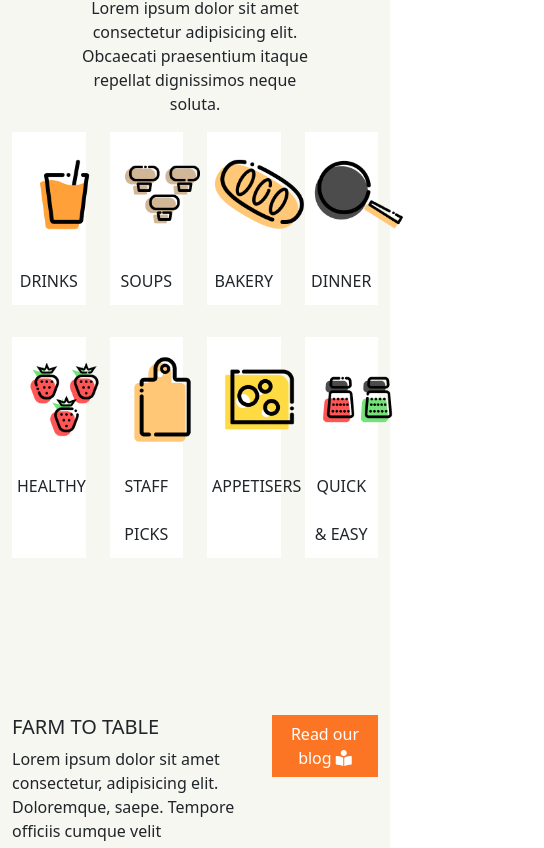
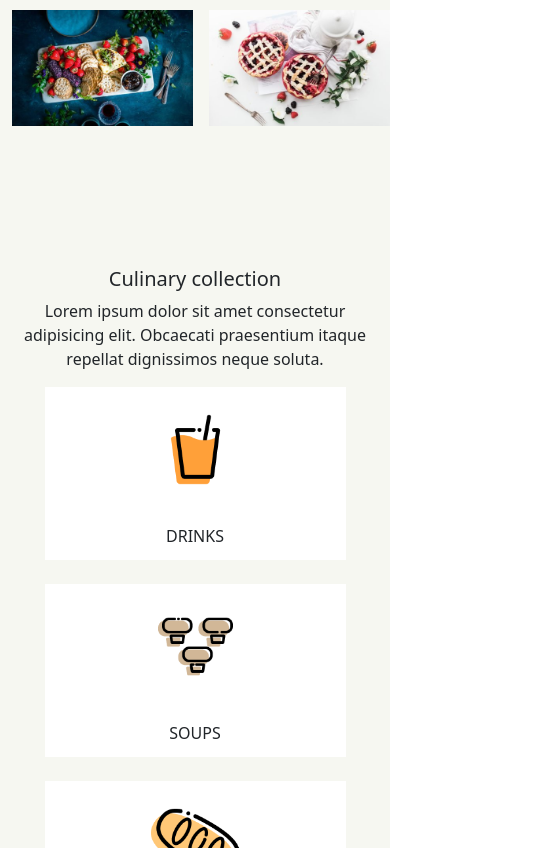
Before and after one commit to DavideZattra/proj-html-vuejs, a Vue app: page / in a window 390 px wide. Shown: the part 2256-3104 px from the top of the page, 544 px wide, since content can reach past the window. Built offline with nearby package versions, Linux system fonts and the light colour scheme.

Commit message:
working on responsiveness

```diff
--- a/src/components/Footer.vue
+++ b/src/components/Footer.vue
@@ -3,8 +3,8 @@
     <!-- section with all info about avada social links and store link -->
     <section id="ms_upper-footer" class="container">
       <div class="row justify-content-center pt-5 pb-5">
-        <div id="ms_social" class="col-3 border-end">
-          <a href="#"><img class="" src="../assets/img/avada-food-logo-mob.png" alt="Main Avada Logo"></a>
+        <div id="ms_social" class="col-12 col-sm-8 col-md-3 border-end">
+          <a href="#"><img  src="../assets/img/avada-food-logo-mob.png" alt="Main Avada Logo"></a>
           <ul class="d-flex p-0">
 
             <li class="pt-2 ps-2 pe-2"><a href="#"></a><i class="fab fa-facebook"></i></li>
@@ -14,14 +14,14 @@
 
           </ul>
         </div>
-        <div class="col-3 border-end">
+        <div class="col-12 col-sm-8 col-md-3 border-end">
           <ul>
             <li class="text-capitalize pb-2" v-for="(element, index) in sectionList" :key="index">
               <a :href="element.url"> {{ element.name }}</a>
             </li>
           </ul>
         </div>
-        <div id="ms_contacts" class="col-3 border-end">
+        <div id="ms_contacts" class="col-12 col-sm-8 col-md-3 border-end">
           <h5>contact</h5>
           <ul class="p-0">
             <li class="d-flex">
@@ -39,7 +39,7 @@
             </li>
           </ul>
         </div>
-        <div id="ms_appStore" class="col-3 ">
+        <div id="ms_appStore" class="col-12 col-sm-8 col-md-3 ">
           <h5>get our app!</h5>
           <img class="img-fluid" src="../assets/img/download-android.png" alt="">
           <img class="img-fluid" src="../assets/img/download-app-store.png" alt="">
--- a/src/components/MainCollection.vue
+++ b/src/components/MainCollection.vue
@@ -3,27 +3,27 @@
 
     <div class="row justify-content-center">
 
-        <div class="col-8 text-center">
+        <div class="col-12 col-md-8 text-center">
 
             <h5>Culinary collection</h5>
             <p>Lorem ipsum dolor sit amet consectetur adipisicing elit. Obcaecati praesentium itaque repellat dignissimos neque soluta.</p>
         </div>
     </div>
     <div class="row justify-content-center P-0">
-        <div class="col-3">
+        <div class="col-10 col-sm-6 col-md-3 mb-4">
             <div class="ms_card">
                 <img src="../assets/img/drinks-recipes.png" alt="">
                 <p>drinks</p>
             </div>
         </div>
-        <div class="col-3">
+        <div class="col-10 col-sm-6 col-md-3 mb-4">
 
             <div class="ms_card">
                 <img src="../assets/img/soups-recipes.png" alt="">
                 <p>soups</p>
             </div>
         </div>
-        <div class="col-3">
+        <div class="col-10 col-sm-6 col-md-3 mb-4">
 
             <div class="ms_card">
                 <img src="../assets/img/baking-recipes.png" alt="">
@@ -31,7 +31,7 @@
             </div>
 
         </div>
-        <div class="col-3">
+        <div class="col-10 col-sm-6 col-md-3 mb-4">
 
             <div class="ms_card">
                 <img src="../assets/img/dinner-recipes.png" alt="">
@@ -39,7 +39,7 @@
             </div>
 
         </div>
-        <div class="col-3">
+        <div class="col-10 col-sm-6 col-md-3 mb-4">
 
             <div class="ms_card">
                 <img src="../assets/img/healthy-recipes.png" alt="">
@@ -47,7 +47,7 @@
             </div>
 
         </div>
-        <div class="col-3">
+        <div class="col-10 col-sm-6 col-md-3 mb-4">
 
         <div class="ms_card">
             <img src="../assets/img/staff-picks.png" alt="">
@@ -55,14 +55,14 @@
         </div>
 
         </div>
-        <div class="col-3">
+        <div class="col-10 col-sm-6 col-md-3 mb-4">
             <div class="ms_card">
                 <img src="../assets/img/premium-recipes.png" alt="">
                 <p>Appetisers</p>
             </div>
         </div>
 
-        <div class="col-3">
+        <div class="col-10 col-sm-6 col-md-3 mb-4">
 
             <div class="ms_card">
                 <img src="../assets/img/quick-easy-recipes.png" alt="">
@@ -89,10 +89,7 @@ name : 'CulinaryCollection',
 
     padding-top: 125px;
 
-    .col-3{
 
-        margin-bottom: 32px;
-    }
 
     .ms_card{
 
--- a/src/components/MainFarmToTable.vue
+++ b/src/components/MainFarmToTable.vue
@@ -3,20 +3,20 @@
 
     <div class="row justify-content-center p-0">
 
-      <div class="col-8">
+      <div class="col-12 col-md-8">
 
         <h5 class="text-uppercase">Farm to table</h5>
         <p>Lorem ipsum dolor sit amet consectetur, adipisicing elit. Doloremque, saepe. Tempore officiis cumque velit accusamus.</p>
 
       </div>
 
-      <div class="col-4 text-end">
+      <div class="col-12 col-md-4 text-center text-md-end mb-2">
 
         <button class="btn">Read our blog <i class="fas fa-book-reader"></i></button>
 
       </div>
 
-      <div class="col-8 ms_left-col">
+      <div class="col-12 col-lg-8 ms_left-col">
         <div class="row ">
           <div class="col-12 ">
             <div class="ms_main-card">
@@ -154,7 +154,7 @@
           </div>
         </div>
       </div>
-      <aside class="col-4 ms_right-col">
+      <aside class="col-12 col-lg-4 ms_right-col mb-5">
         <div class="row">
           <div class="col-12 mb-3">
             <img class="img-fluid" src="../assets/img/ad-bg.jpg" alt="">
@@ -215,12 +215,12 @@
                   <div class="col-12 d-flex text-start">
                 <h5>Tweets</h5>
                 <p class="flex-grow-1 ">By <a href="#">@Theme_Fusion</a></p>
-                <img src="../assets/img/image.svg" alt="">
+                <img  src="../assets/img/image.svg" alt="">
               </div>
-              <div class="col-2">
-                <img src="../assets/img/3a74ce3d0532b7773b174c45ca3bd05a_normal.png" alt="">
+              <div class="col-2 p-0">
+                <img class="img-fluid" src="../assets/img/3a74ce3d0532b7773b174c45ca3bd05a_normal.png" alt="">
               </div>
-              <div class="col-10">
+              <div class="col-10 ">
                 <h5>ThemeFusion</h5>
                 <p>@Theme_Fusion</p>
                 <p>Do you need sublime WordPress hosting for your next website? Take advantage of exclusive partner offers that we have secured yust for you, &amp; launch your site in seconds with <a href="#">#avada</a> on WP Engine hosting &amp; get 30% Off this Black Friday <a href="#">bit.ly/3kjLLE2</a> <a href="#">#BlackFriday2020</a></p>
@@ -491,6 +491,9 @@ name: 'farm',
       background-color: white;
       padding: 25px;
 
+      .img-fluid{
+        width: 100%;
+      }
 
       a{
         color: rgb(65, 146, 253);
--- a/src/components/MainJumbotron.vue
+++ b/src/components/MainJumbotron.vue
@@ -35,7 +35,7 @@
             <h5>{{element.title}}</h5>
             <p>By {{element.author}} | {{element.date}}</p>
         </div> -->
-        <div class="col-4 ms_journal-cards">
+        <div class="col-12 col-sm-4 ms_journal-cards">
             <div class="journal-img">
               <img class="img-fluid" src="../assets/img/single-post-img3.jpg" alt="">
               <div class="text-hover">
@@ -47,7 +47,7 @@
             <p>By Admin | March 25th, 2019</p>
         </div>
 
-        <div class="col-4 ms_journal-cards">
+        <div class="col-12 col-sm-4 ms_journal-cards">
             <div class="journal-img">
               <img class="img-fluid" src="../assets/img/fi-roundup.jpg" alt="">
               <div class="text-hover">
@@ -59,7 +59,7 @@
             <p>By Admin | March 25th, 2019</p>
         </div>
 
-        <div class="col-4 ms_journal-cards">
+        <div class="col-12 col-sm-4 ms_journal-cards">
             <div class="journal-img">
               <img class="img-fluid" src="../assets/img/fi-toasts.jpg" alt="">
               <div class="text-hover">
@@ -86,7 +86,27 @@ props : ['foodieJournal'],
 data : function(){
   return{
     counter : 0,
-    initialUrl: '../assets/img/'
+    initialUrl: '../assets/img/',
+    // foodieJournal : [
+    //   {
+    //     title: 'Food Corner: Top Japanese Restaurants for Sushi',
+    //     img : 'single-post-img3.jpg',
+    //     author : 'Admin',
+    //     date: 'March 25th, 2019',
+    //   },
+    //   {
+    //     title: 'Roundup: My New Favourite Recipes for Healthy Living',
+    //     img : 'fi-roundup.jpg',
+    //     author : 'Admin',
+    //     date: 'March 25th, 2019',
+    //   },
+    //   {
+    //     title: 'Why These Toast with Tea are My New Favourite',
+    //     img : 'fi-toasts.jpg',
+    //     author : 'Admin',
+    //     date: 'March 25th, 2019',
+    //   },
+    // ]
   }
 }
 }
--- a/src/components/MainPopular.vue
+++ b/src/components/MainPopular.vue
@@ -6,7 +6,7 @@
               <h5>Popular recipes</h5>
               <p>Lorem ipsum, dolor sit amet consectetur adipisicing elit. Iusto magni soluta maiores.</p>
           </div>
-          <div class="col-6 ps-0">
+          <div class="col-12 col-sm-6 ps-0">
               <div class="ms_main-card">
                 <div class="ms_main-img">
                     <img class="img-fluid" src="../assets/img/Yogurt-Nan.jpg" alt="Yogurt Nan">
@@ -23,7 +23,7 @@
                 </div>
               </div>
           </div>
-          <div class="col-6 pe-0 d-flex flex-wrap justify-content-between ">
+          <div class="col-12 col-sm-6 pe-0 d-flex flex-wrap justify-content-between ">
 
               <div class="ms_img-container pe-2">
                   <img class="" src="../assets/img/Mixed-fruits.jpg" alt="">
--- a/src/style/general.scss
+++ b/src/style/general.scss
@@ -5,6 +5,10 @@
     padding: 0;
     margin: 0;
     box-sizing: border-box;
+}
+
+body{
+    // min-width: 577px;
 }
 
 ul{
```
